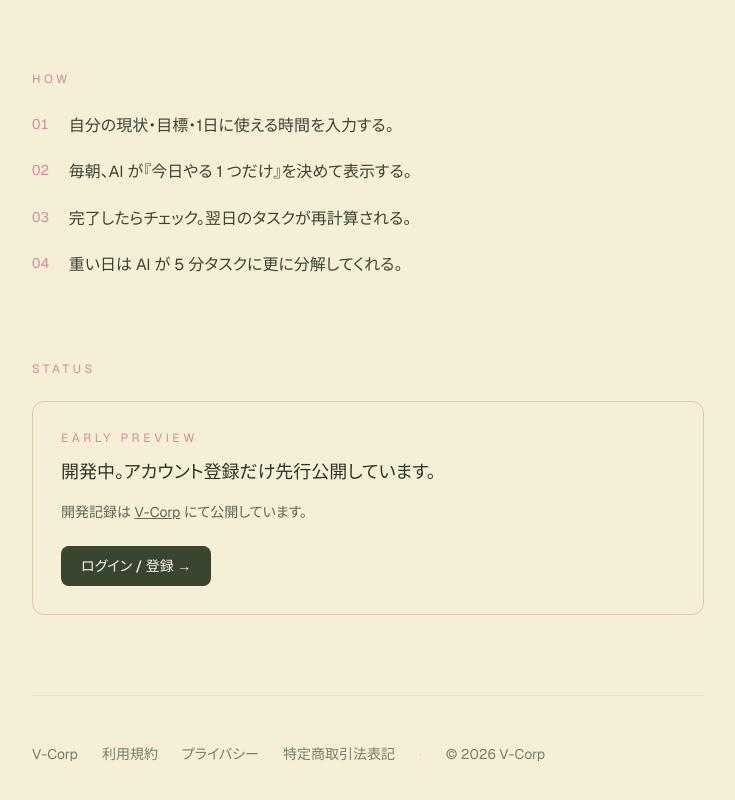
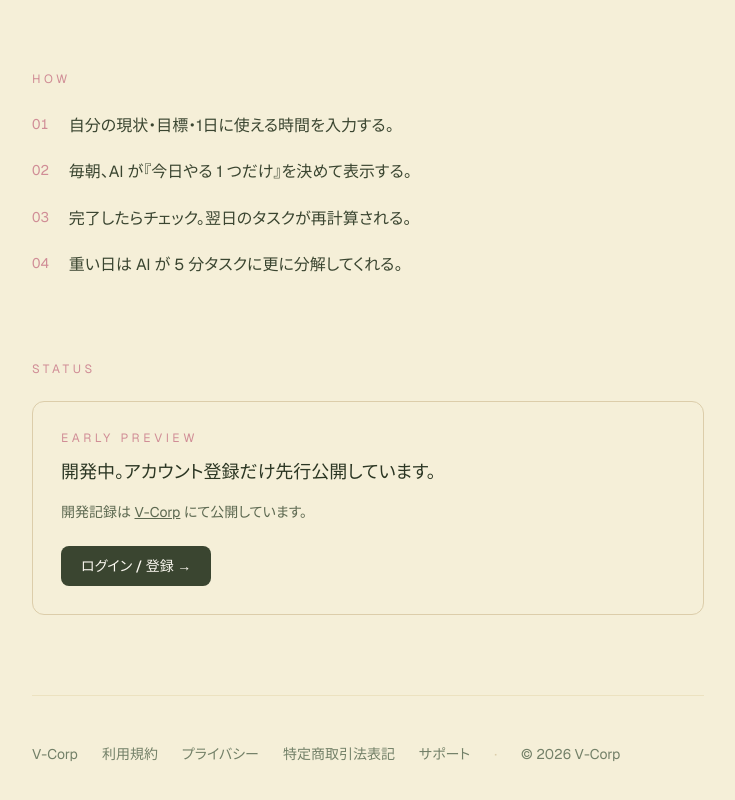
Before and after one commit to vcorp-endoarata/virtual-corporation, a Next.js app in the folder apps/hitotsu/: page / in a window 1280 px wide. Shown: the part 707-1507 px from the top of the page, without its empty margins (272-1007 px from the left). Built offline with nearby package versions, Linux system fonts and the light colour scheme.

Commit message:
ひとつ ホーム Footer に「サポート」リンクを追加

```diff
--- a/apps/hitotsu/app/page.tsx
+++ b/apps/hitotsu/app/page.tsx
@@ -1,3 +1,5 @@
+import Link from "next/link";
+
 export default function Home() {
   return (
     <main className="min-h-screen px-6 py-20 sm:px-12 sm:py-28">
@@ -109,6 +111,12 @@ export default function Home() {
             >
               特定商取引法表記
             </a>
+            <Link
+              href="/support"
+              className="hover:text-sage-800 transition-colors"
+            >
+              サポート
+            </Link>
             <span className="text-cream-300">·</span>
             <span>© 2026 V-Corp</span>
           </div>
```
